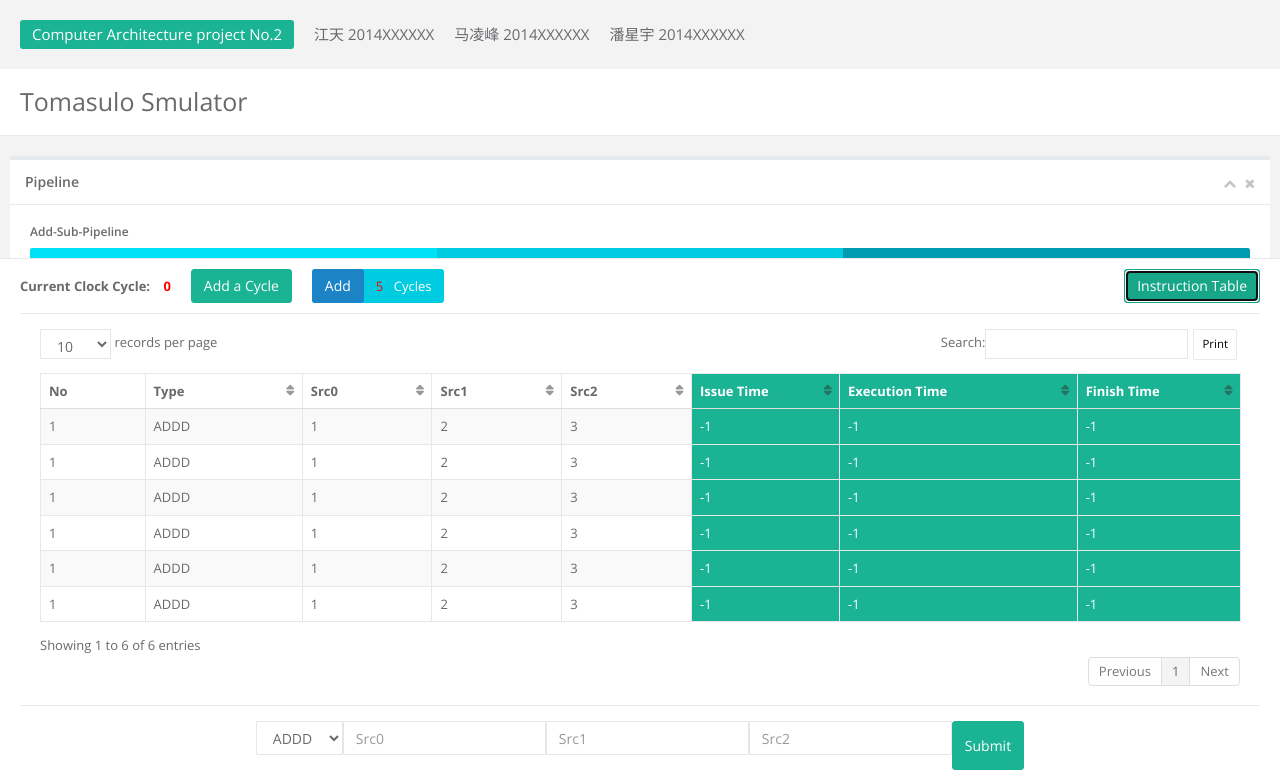
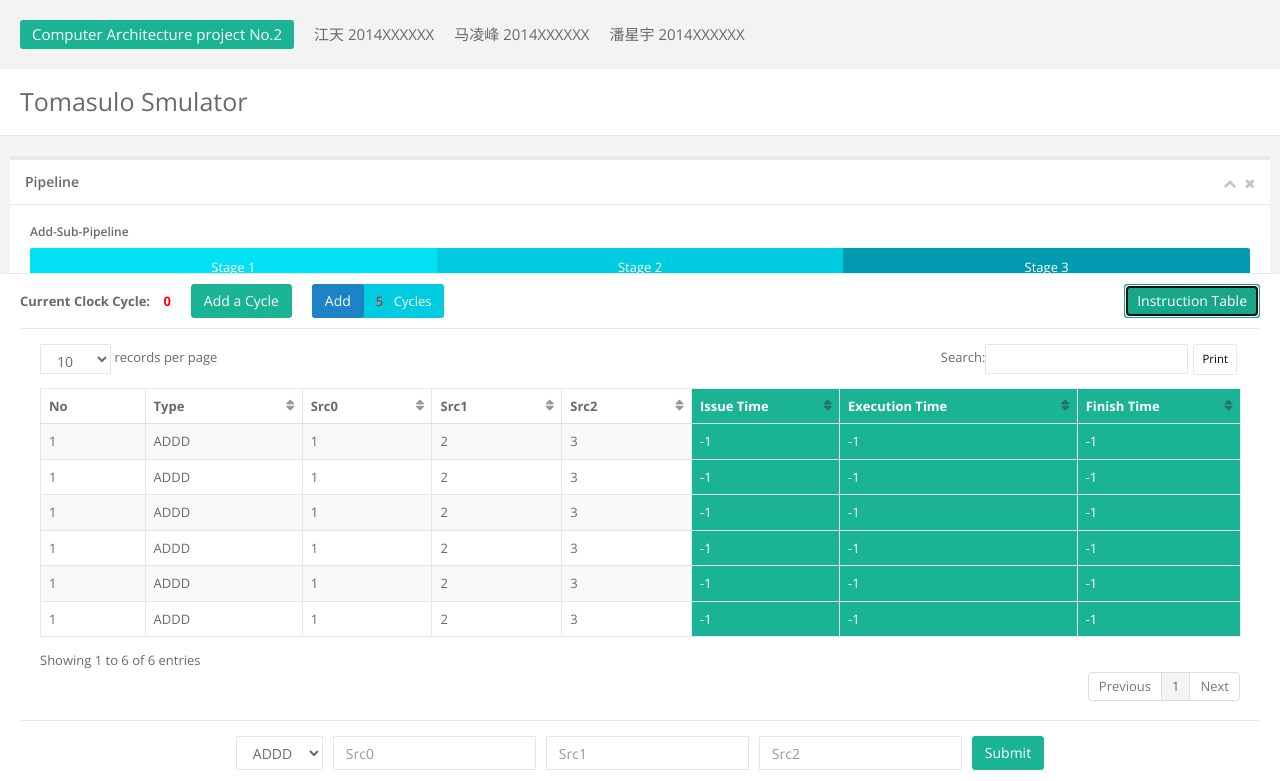
Before and after one commit to THUComputerArchitecture/EXP2, a website: page src/index_new.html in a window 1280 px wide. Both pictures are taken after a click on the button "Instruction Table". Shown: the top 781 px of the page. Drawn offline with nearby package versions, Linux system fonts and the light colour scheme; files that its build step writes are made by us from their sources.

```diff
--- a/src/css/index_new.css
+++ b/src/css/index_new.css
@@ -115,18 +115,16 @@
     color: white;
 }
 
-.instructions-add-btn-part {
-    background: #1c84c6 !important;
-    color: white;
-    align-content: center;
-    align-items: center;
-}
-
 .instructions-add-row {
     display: flex;
     flex-direction: row;
     justify-content: center;
 
+}
+
+.instructions-add-item {
+    margin-left: 5px;
+    margin-right: 5px;
 }
 
 .selectpicker {
--- a/src/index_new.html
+++ b/src/index_new.html
@@ -563,28 +563,30 @@
 
         <div class="ibox-content">
             <div class="instructions-add-row">
-                <div class="form-group">
+
+                    <div class="instructions-add-item">
                         <select class="form-control" id="new-instruction-type-selector">
                         </select>
                     </div>
 
-                <div class="form-group">
+                    <div class="instructions-add-item">
                         <label for="new-instruction-src0-selector" class="sr-only">Src0</label>
                         <input type="email" placeholder="Src0" id="new-instruction-src0-selector"
                                class="form-control">
                     </div>
-                <div class="form-group">
+                    <div class="instructions-add-item">
                         <label for="new-instruction-src1-selector" class="sr-only">Src1</label>
                         <input type="password" placeholder="Src1" id="new-instruction-src1-selector"
                                class="form-control">
                     </div>
-                <div class="form-group">
+                    <div class="instructions-add-item">
                         <label for="new-instruction-src2-selector" class="sr-only">Src2</label>
                         <input type="password" placeholder="Src2" id="new-instruction-src2-selector"
                                class="form-control">
                     </div>
-                <button class="btn btn-primary">Submit</button>
+                    <button class="btn btn-primary instructions-add-item">Submit</button>
             </div>
+
         </div>
 
     </div>
```
Lines whose indentation alone changed are shown as unchanged.
